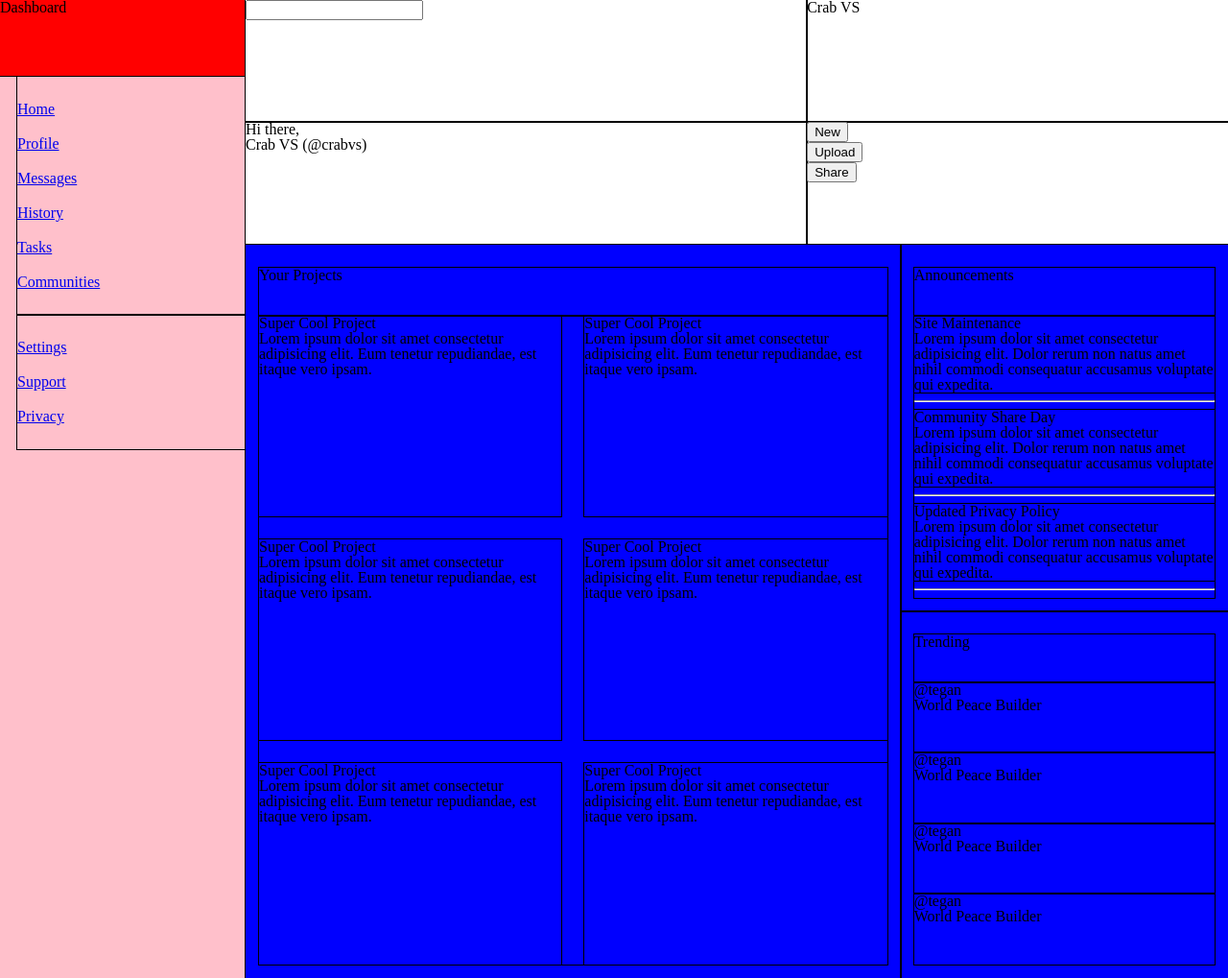
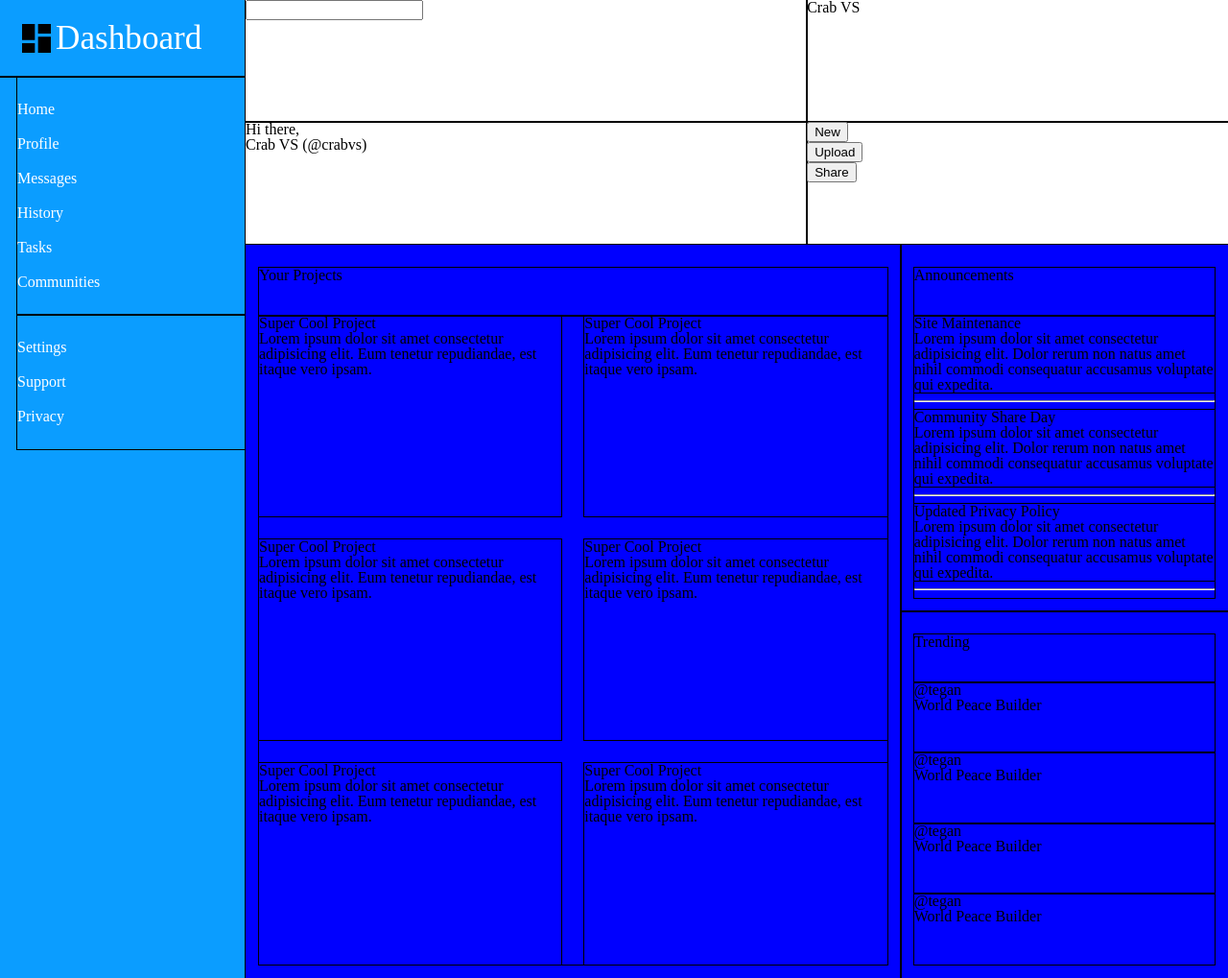
Before and after one commit to CrabVS/odin-admin-dashboard, a plain HTML site: page index.html in a window 1280 px wide. Shown: the whole page at 96% size. Drawn offline with Linux system fonts and the light colour scheme.

Commit message:
Add icon to dashboard title

```diff
--- a/index.html
+++ b/index.html
@@ -10,7 +10,7 @@
 <body>
     <aside id="sidebar" class="item">
         <div id="logo-container" class="item">
-            <span id="logo-icon"></span>
+            <div id="logo-icon" class="icon"></div>
             <h1 id="logo-title">Dashboard</h1>
         </div>
         <nav class="item">
--- a/style.css
+++ b/style.css
@@ -1,5 +1,9 @@
 .item {
     outline: 1px solid black;
+}
+
+:root {
+    --dash-blue: #0b9dff;
 }
 
 * {
@@ -15,7 +19,7 @@ body {
 /* SIDEBAR */
 
 #sidebar {
-    background-color: red;
+    background-color: var(--dash-blue);
     grid-row-start: 1;
     grid-row-end: 3;
     grid-column-start: 1;
@@ -24,19 +28,44 @@ body {
     grid-template-rows: 80px 1fr;
 }
 
-#logo-container, .nav-block {
-    margin-left: 18px;
+#sidebar, #sidebar a {
+    color: #fff;
+    text-decoration: none;
+}
+
+#logo-container {
+    max-width: 300px;
+    width: 100%;
+    justify-self: flex-end;
+    display: flex;
+    align-items: center;
+    padding-left: 18px;
+}
+
+#logo-icon {
+    background-image: url("./res/icons/view-dashboard.svg"); /* The image used */
+    background-color: var(--dash-blue); /* Used if the image is unavailable */
+    color: #fff;
+    background-position: center; /* Center the image */
+    background-repeat: no-repeat; /* Do not repeat the image */
+    background-size: contain; /* Resize the background image to cover the entire container */
+    width: 40px;
+    height: 40px;
+}
+
+#logo-title {
+    font-size: 2.2rem;
 }
 
 nav {
     width: 100%;
     max-width: 300px;
-    background-color: pink;
     justify-self: flex-end;
 }
 
 .nav-block {
     padding: 16px 0;
+    margin-left: 18px;
 }
 
 .nav-block li {
@@ -49,12 +78,6 @@ nav {
     background-color: #fff;
     display: grid;
     grid-template: 1fr 1fr / 4fr 3fr;
-}
-
-#logo-container {
-    max-width: 300px;
-    width: 100%;
-    justify-self: flex-end;
 }
 
 /* MAIN */
```
